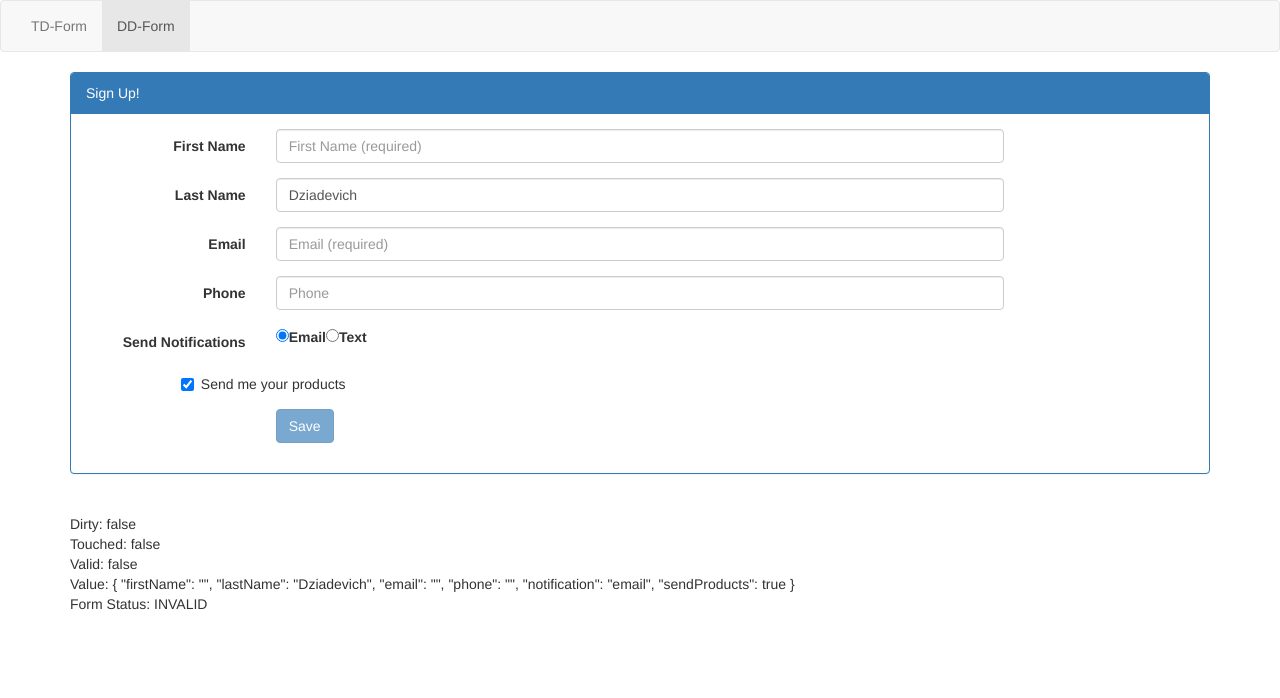
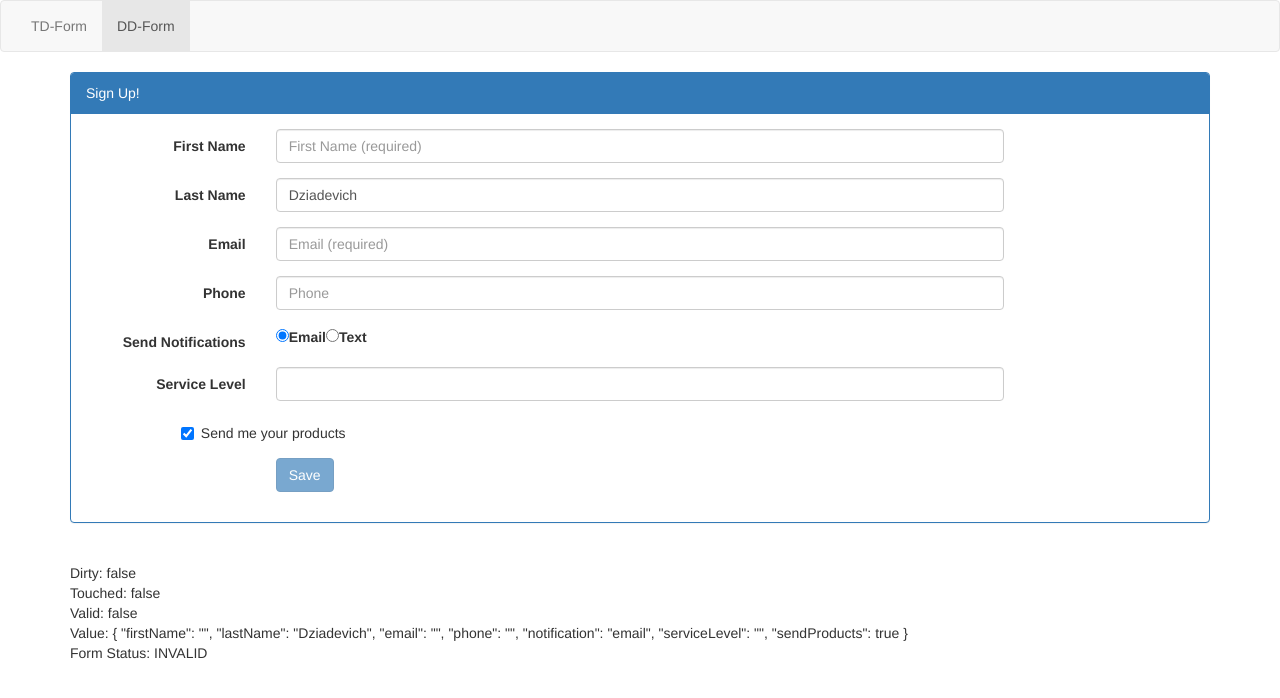
Before and after one commit to SergeyDziadevich/ngForms, an Angular app: page /dd-form in a window 1280 px wide. Shown: the top 698 px of the page. Built offline with nearby package versions, Linux system fonts and the light colour scheme.

Commit message:
Custom Validator

```diff
--- a/src/app/reactive-forms/signup-reactive-form/signup-reactive-form.component.html
+++ b/src/app/reactive-forms/signup-reactive-form/signup-reactive-form.component.html
@@ -108,6 +108,24 @@
 					</div>
 				</div>
 
+				<div class="form-group"
+						[ngClass]="{'has-error': (userForm.get('serviceLevel').touched || userForm.get('serviceLevel').dirty) && !userForm.get('serviceLevel').valid }">
+						<label class="col-md-2 control-label"
+								for="serviceLevelId">Service Level</label>
+
+						<div class="col-md-8">
+								<input class="form-control"
+									id="serviceLevelId"
+									type="number"
+									formControlName="serviceLevel" />
+								<span class="help-block" *ngIf="(userForm.get('serviceLevel').touched || userForm.get('serviceLevel').dirty) && userForm.get('serviceLevel').errors">
+										<span *ngIf="userForm.get('serviceLevel').hasError('serviceLevel')">
+												Please enter correct number from 1 to 5.
+										</span>
+								</span>
+						</div>
+				</div>
+
 				<div class="form-group">
 					<div class="col-md-offset-1 col-md-8 checkbox">
 						<label>
--- a/src/app/reactive-forms/signup-reactive-form/signup-reactive-form.component.ts
+++ b/src/app/reactive-forms/signup-reactive-form/signup-reactive-form.component.ts
@@ -2,6 +2,7 @@ import { Component, OnInit } from '@angular/core';
 
 import { FormBuilder, FormGroup, FormControl, Validators } from '@angular/forms';
 import { User } from './../../models/user';
+import { CustomValidators } from './../../validators';
 
 @Component({
   selector: 'app-signup-reactive-form',
@@ -68,6 +69,7 @@ export class SignupReactiveFormComponent implements OnInit {
       ],
       phone: '',
       notification: 'email',
+      serviceLevel: ['', CustomValidators.serviceLevel],
       sendProducts: true
     });
   }
--- /dev/null
+++ b/src/app/validators/custom.validators.ts
@@ -0,0 +1,12 @@
+import { AbstractControl } from '@angular/forms';
+
+export class CustomValidators {
+  static serviceLevel(c: AbstractControl): { [key: string]: boolean } | null {
+    if (c.value !== undefined && (Number.isNaN(c.value) || c.value < 1 || c.value > 5)) {
+      return {
+        serviceLevel: true
+      };
+    }
+    return null;
+  }
+}
--- /dev/null
+++ b/src/app/validators/index.ts
@@ -0,0 +1 @@
+export * from './custom.validators';
```
